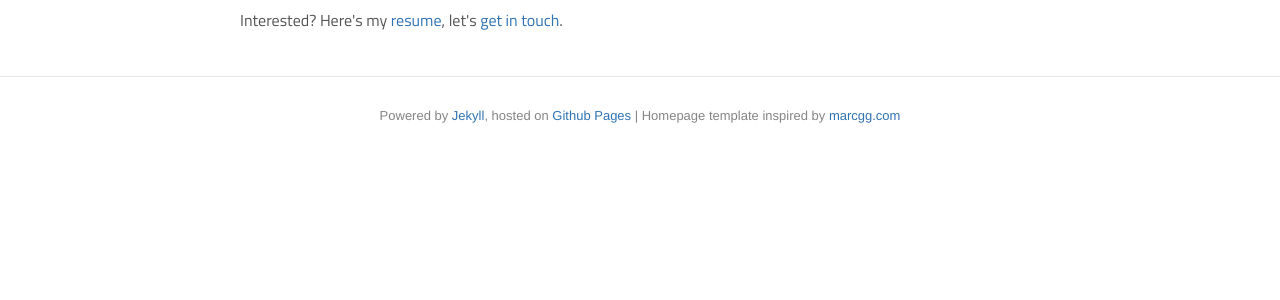
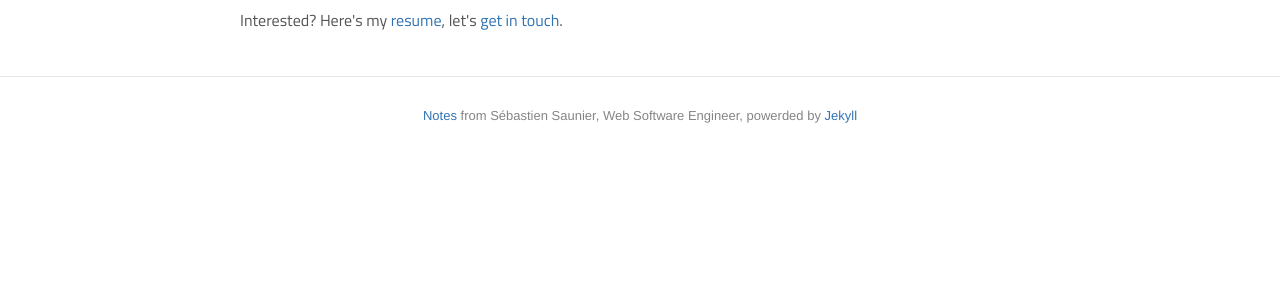
Before and after one commit to ssaunier/ssaunier.github.io, a Jekyll site: the page built from index.html, in a window 1280 px wide. Shown: the part 572-872 px from the top of the page. Built offline with Jekyll 4.4.1, drawn with Linux system fonts in a browser that asks for light colours.

Commit message:
First attempt at microdata

```diff
--- a/_layouts/default.html
+++ b/_layouts/default.html
@@ -49,11 +49,13 @@
 
   <footer>
     <p>
-      Powered by <a href="https://github.com/mojombo/jekyll">Jekyll</a>,
-      hosted on <a href="https://github.com/ssaunier/ssaunier.github.io">Github Pages</a>
-      {% if page.category == 'about' %}
-      |  Homepage template inspired by <a href="http://marcgg.com/">marcgg.com</a>
-      {% endif %}
+
+    </p>
+    <p itemscope itemtype="http://data-vocabulary.org/Person">
+      <a href="/" itemprop="url">Notes</a> from
+      <span itemprop="name">Sébastien Saunier</span>,
+      <span itemprop="title">Web Software Engineer</span>,
+      powerded by <a href="https://github.com/ssaunier/ssaunier.github.io">Jekyll</a>
     </p>
     {% if page.category != 'about' %}
       <ul class="links">
```
